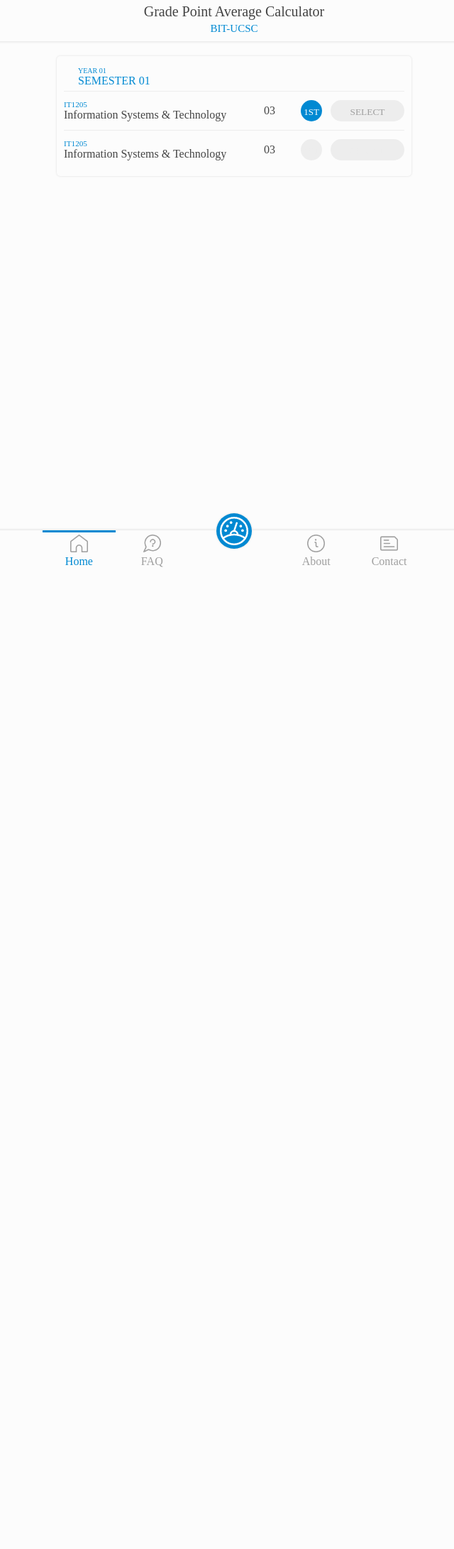
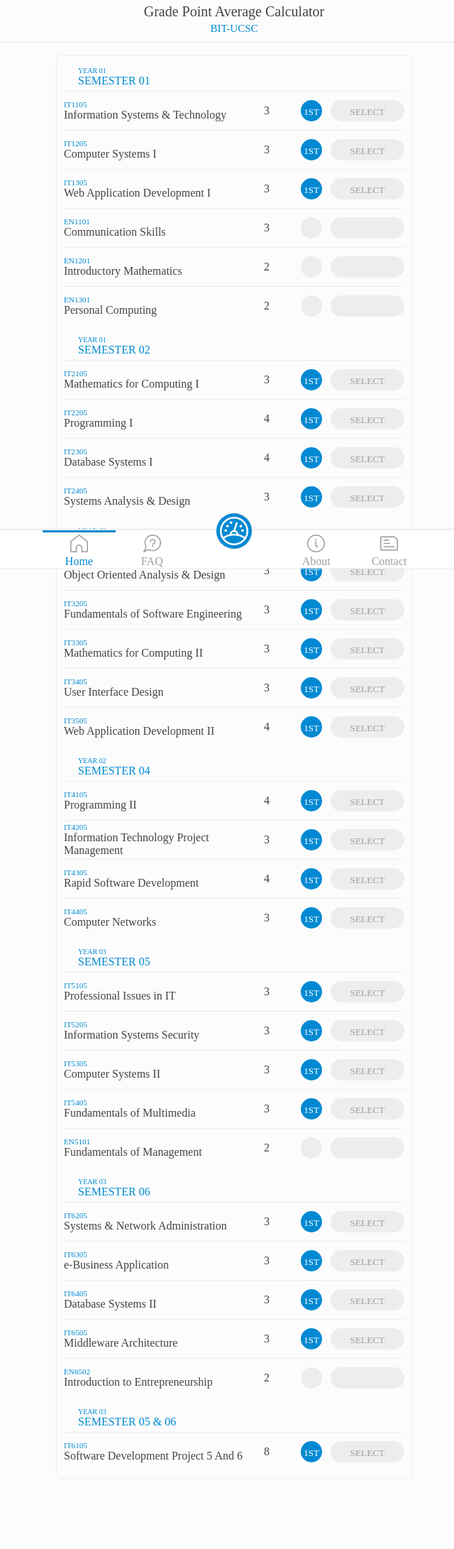
Before and after one commit to mzmarkib/bitgpa, a PHP site: page / in a window 1280 px wide. Shown: the whole page at 71% size, without its empty margins (310-950 px from the left). Before the commit the page ends 799 px from the top, so only its background shows below. Run offline with PHP 8.4, Linux system fonts and the light colour scheme.

Commit message:
Almost completed the homePage

```diff
--- a/css/_gradesBox.scss
+++ b/css/_gradesBox.scss
@@ -15,8 +15,9 @@
 
     background-color: none;
     // display: flex;
+    z-index: 10;
     display:none;
-    position: absolute;
+    position: fixed;
     top:0; left:0;
     width: 100%; height: 100%;
 
--- a/css/main.css
+++ b/css/main.css
@@ -22,8 +22,9 @@
 
 .gradesPrompt {
   background-color: none;
+  z-index: 10;
   display: none;
-  position: absolute;
+  position: fixed;
   top: 0;
   left: 0;
   width: 100%;
@@ -131,6 +132,14 @@ form {
 
 body {
   background-color: #fcfcfc;
+}
+
+body .closePage {
+  display: none !important;
+}
+
+.page {
+  margin: 0 5px 100px 5px;
 }
 
 .subject {
@@ -290,11 +299,13 @@ body {
 .navbar {
   border-top: 1px solid #ededed;
   padding-top: 5px;
-  position: absolute;
+  position: fixed;
   bottom: 0;
+  z-index: 10;
   width: 100%;
   -webkit-box-shadow: 0px 0px 2px 1px #ededed;
           box-shadow: 0px 0px 2px 1px #ededed;
+  background-color: #fff;
 }
 
 .navbar .container {
--- a/css/main.scss
+++ b/css/main.scss
@@ -15,6 +15,7 @@ $bg-color: #fcfcfc;
 @import 'gradesBox';
 
 
+
 form{
     max-width:500px;
     margin: 0 auto;
@@ -23,7 +24,13 @@ form{
     padding:5px;
 }
 body{
+    .closePage{
+        display: none !important;
+    }
     background-color: $bg-color;
+}
+.page{
+    margin: 0 5px 100px 5px;
 }
 .subject{
     border-top: 1px solid $color-4;
@@ -159,10 +166,13 @@ body{
 .navbar{
     border-top: 1px solid $color-4;
     padding-top: 5px;
-    position: absolute;
+    position: fixed;
     bottom: 0;
+    z-index: 10;
     width: 100%;
     box-shadow: 0px 0px 2px 1px $color-4;
+    background-color: #fff;;
+
 
     .container{
         display: grid;
--- a/data/subjects.json
+++ b/data/subjects.json
@@ -4,7 +4,7 @@
         "subjects": [
             {"code":"IT1105", "name":"Information Systems & Technology", "yer":1, "sem":1, "cred":3, "type": "C"},
             {"code":"IT1205", "name":"Computer Systems I", "yer":1, "sem":1, "cred":3, "type": "C"},
-            {"code":"IT1305", "name":"Web Application Development I", "yer":1, "sem":1, "cred":3, "type": "E"},
+            {"code":"IT1305", "name":"Web Application Development I", "yer":1, "sem":1, "cred":3, "type": "C"},
             {"code":"EN1101", "name":"Communication Skills", "yer":1, "sem":1, "cred":3, "type": "E"},
             {"code":"EN1201", "name":"Introductory Mathematics", "yer":1, "sem":1, "cred":2, "type": "E"},
             {"code":"EN1301", "name":"Personal Computing", "yer":1, "sem":1, "cred":2, "type": "E"}
@@ -43,19 +43,19 @@
         "subjects": [
             {"code":"IT5105", "name":"Professional Issues in IT", "yer":3, "sem":5, "cred":3, "type":"C"},
             {"code":"IT5205", "name":"Information Systems Security", "yer":3, "sem":5, "cred":3, "type":"C"},
-            {"code":"IT5305", "name":"Computer Systems II", "yer":3, "sem":5, "cred":3, "type":"O"},
-            {"code":"IT5405", "name":"Fundamentals of Multimedia", "yer":3, "sem":5, "cred":3, "type":"O"},
-            {"code":"EN5101", "name":"Fundamentals of Management", "yer":3, "sem":5, "cred":2, "type":"C"}
+            {"code":"IT5305", "name":"Computer Systems II", "yer":3, "sem":5, "cred":3, "type":"C"},
+            {"code":"IT5405", "name":"Fundamentals of Multimedia", "yer":3, "sem":5, "cred":3, "type":"C"},
+            {"code":"EN5101", "name":"Fundamentals of Management", "yer":3, "sem":5, "cred":2, "type":"O"}
         ]
     },
     {   "semester":"SEMESTER 06",
         "year": "YEAR 03",
         "subjects": [
             {"code":"IT6205", "name":"Systems & Network Administration", "yer":3, "sem":6, "cred":3, "type":"C"},
-            {"code":"IT6305", "name":"e-Business Application", "yer":3, "sem":6, "cred":3, "type":"O"},
+            {"code":"IT6305", "name":"e-Business Application", "yer":3, "sem":6, "cred":3, "type":"C"},
             {"code":"IT6405", "name":"Database Systems II", "yer":3, "sem":6, "cred":3, "type":"C"},
-            {"code":"IT6505", "name":"Middleware Architecture", "yer":3, "sem":6, "cred":3, "type":"O"},
-            {"code":"EN6502", "name":"Introduction to Entrepreneurship", "yer":3, "sem":6, "cred":2, "type":"C"}
+            {"code":"IT6505", "name":"Middleware Architecture", "yer":3, "sem":6, "cred":3, "type":"C"},
+            {"code":"EN6502", "name":"Introduction to Entrepreneurship", "yer":3, "sem":6, "cred":2, "type":"O"}
         ]
     },
     {   "semester":"SEMESTER 05 & 06",
--- a/index.html
+++ b/index.html
@@ -15,29 +15,19 @@
     </header>
     <footer></footer>
     <main>
-        <section>
+        <section class="page home">
             <form action="">
-                <div class="semester">
-                    <div class="title yearTitle">YEAR 01</div>
-                    <div class="title semesterTitle">SEMESTER 01</div>
-                    <div class="subject">
-                        <div class="sub"><span class="code">IT1205</span><span class="name">Information Systems & Technology</span></div>
-                        <div class="subCredits">03</div>
-                        <div class="attempt">
-                            <input type="checkbox" id="checkboxOne" value="" checked><label for="checkboxOne">1st</label>
-                        </div>
-                        <button type="button" data_gpv="-1" class="subResult">SELECT</button>
-                    </div>
-                    <div class="subject disabledSub">
-                        <div class="sub"><span class="code">IT1205</span><span class="name">Information Systems & Technology</span></div>
-                        <div class="subCredits">03</div>
-                        <div class="attempt">
-                            <input type="checkbox" id="checkboxTwo" value="" checked><label for="checkboxTwo">1st</label>
-                        </div>
-                        <button type="button" data_gpv="-1" class="subResult">SELECT</button>
-                    </div>
-                </div>
+
             </form>
+        </section>
+        <section class="page faq">
+            FAQ
+        </section>
+        <section class="page about">
+            About
+        </section>
+        <section class="page contact">
+            Contact
         </section>
     </main>
 
@@ -76,29 +66,57 @@
 
     <nav class="navbar">
         <div class="container">
-            <div class="item active">
-                <div><img src="img/icons/home1.png"></div>
+            <div name="home" class="item active">
+                <div name="home"><img src="img/icons/home1.png"></div>
                 <div>Home</div>
             </div>
-            <div class="item">
-                <div><img src="img/icons/faq2.png"></div>
+            <div name="faq" class="item">
+                <div name="home"><img src="img/icons/faq2.png"></div>
                 <div>FAQ</div>
             </div>
-            <div class="item cta_calc">
+            <div name="calc" class="item cta_calc">
                 <div><img src="img/icons/dash1.png"></div>
             </div>
-            <div class="item">
-                <div><img src="img/icons/info3.png"></div>
+            <div name="about" class="item">
+                <div name="home"><img src="img/icons/info3.png"></div>
                 <div>About</div>
             </div>
-            <div class="item">
-                <div><img src="img/icons/info2.png"></div>
+            <div name="contact" class="item">
+                <div name="home"><img src="img/icons/info2.png"></div>
                 <div>Contact</div>
             </div>
         </div>
     </nav>
 
     <script>
+        openPage(".home");
+        function openPage(page){
+            let pages = document.querySelectorAll(".page");
+            for (let i = 0; i < pages.length; ++i) {
+                pages[i].style.display= "none";
+            }
+
+            page = document.querySelector(page);
+            page.style.display = "block";
+
+        }
+
+        // Navigation click events (to be completed)
+        let navLinks = document.querySelectorAll(".navbar .item");
+        navLinks.forEach(function(link){
+            link.addEventListener("click",function(e){
+                let attr = e.currentTarget.getAttribute('name');
+                if(attr !== "calc"){
+                    openPage("." + attr);
+                    navLinks.forEach(function(item){
+                        item.classList.remove("active");
+                    });
+                    e.currentTarget.classList.add("active");
+                }else{
+                    alert('calculated');
+                }
+            });
+        });
 
 
         //Custom Grades Prompt
@@ -129,14 +147,7 @@
                 });
             });
 
-        //Opens Grades Prompt for each SELECT Button when Clicked
-        const resultBtns = document.querySelectorAll(".subResult");
 
-        resultBtns.forEach(function(resultBtn){
-            resultBtn.addEventListener("click",function(e){
-                Prompt.render(e);
-            });
-        });
 
         // Changes the Values of the SELECT button when a result is chosen
         const gradeBtns = document.querySelectorAll(".grades .grade");
@@ -157,14 +168,43 @@
         body.onload = function(){
             //loads the list of subjects
             getSubjects().then((data) => {
-                // forEach(data){
-                //     body.innerHTML = data;
-                // }
+                let subjectSrting = ""; //initialize variable that holds the html of all the subjects semester wise
+
+                // loops around each semester
+                data.forEach(function(semester){
+
+                    subjectSrting += "<div class='semester'> <div class='title yearTitle'>"+ semester.year +"</div> <div class='title semesterTitle'>"+ semester.semester +"</div>";
+
+                    // loops around each subject for each semester
+                    semester.subjects.forEach(function (subject){
+                        let dis = ""
+                        if(subject.type != "C"){
+                            dis = "disabledSub";
+                        }
+                        subjectSrting += "<div class='subject "+dis+"'> <div class='sub'><span class='code'>" + subject.code + "</span><span class='name'>" + subject.name + "</span></div> <div class='subCredits'>" + subject.cred + "</div> <div class='attempt'> <input type='checkbox' id='" + subject.code + "' checked><label for='" + subject.code + "'>1st</label> </div> <button type='button' data_gpv='-1'  class='subResult'>SELECT</button> </div>";
+                    });
+
+                    subjectSrting += "</div>";
+
+                });
+                let form = document.querySelector(".home form");
+                form.innerHTML = subjectSrting;
+
+                //Opens Grades Prompt for each SELECT Button when Clicked
+                const resultBtns = document.querySelectorAll(".subResult");
+
+                resultBtns.forEach(function(resultBtn){
+                    resultBtn.addEventListener("click",function(e){
+                        Prompt.render(e);
+                    });
+                });
+
             })
         }
 
         //Function that retrieves data from the the subjects.json file
-        const getSubjects = async function() {
+        let page = document.querySelector(".home form");
+        const getSubjects = function() {
             return fetch("data/subjects.json")
             .then(res => { return res.json() })
             .then(data => {
```
Also changed, not shown: 1 other file.
